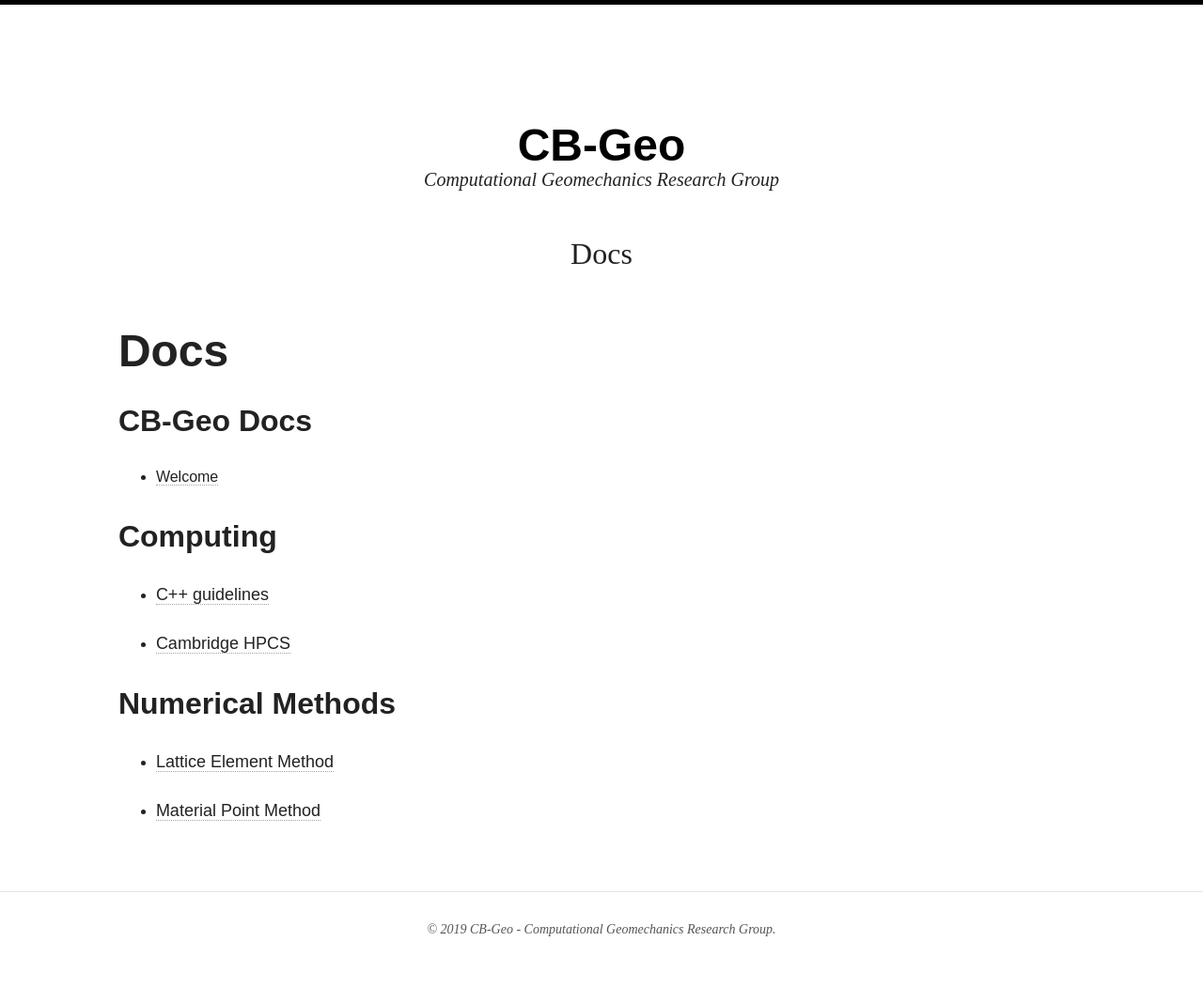
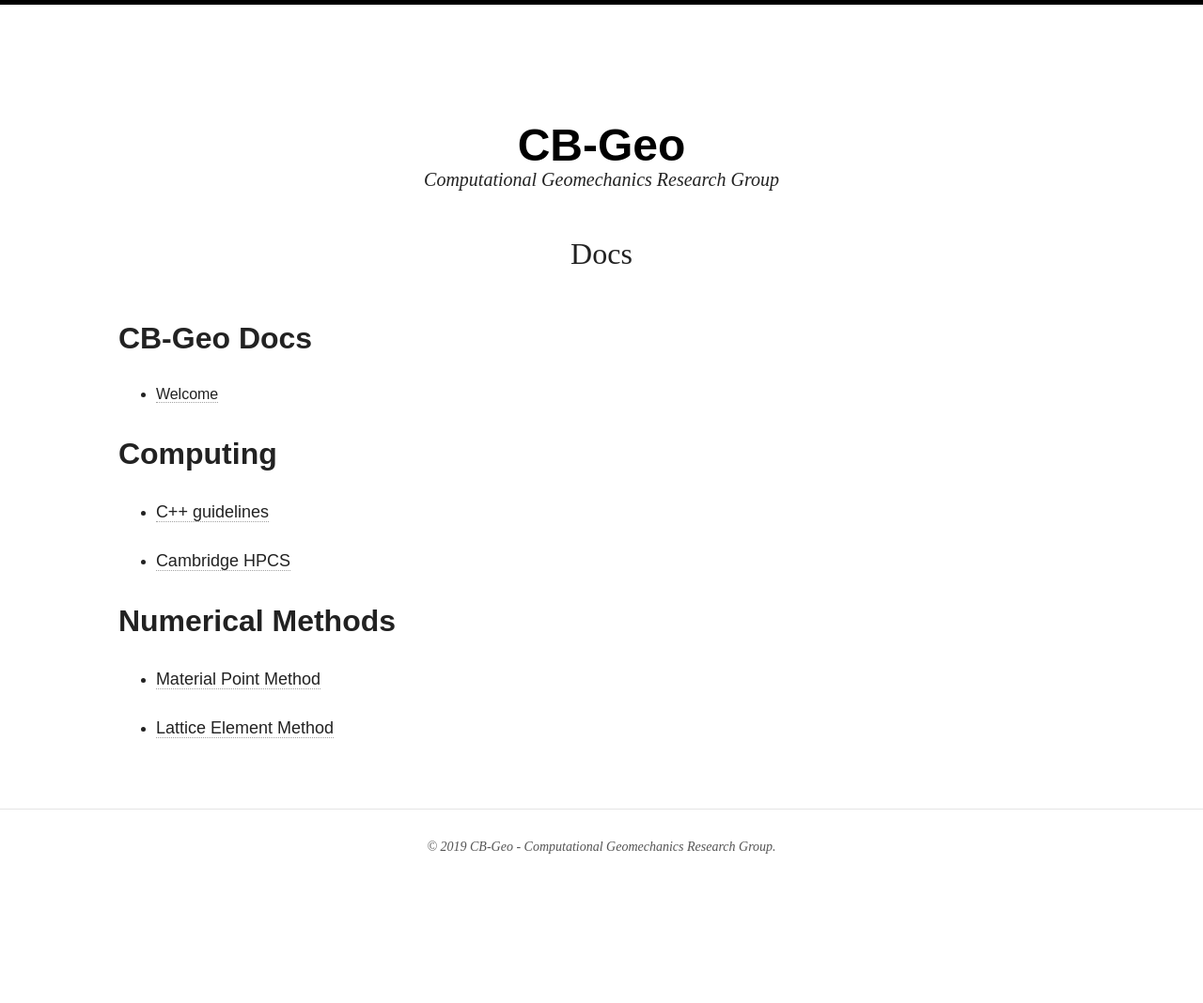
Before and after one commit to cb-geo/cb-geo.github.io, a Jekyll site: the page built from docs/index.md, in a window 1280 px wide. Shown: the whole page at 94% size. Built offline with Jekyll 4.4.1, drawn with Linux system fonts in a browser that asks for light colours; nearby versions of some CDN libraries; after the commit the page ends 980 px from its top, so only the background shows below that.

Commit message:
:pencil: Fix links in docs

```diff
--- a/docs/index.md
+++ b/docs/index.md
@@ -4,11 +4,9 @@
 excerpt: "CB-Geo Docs"
 ---
 
-# Docs
-
 ## CB-Geo Docs
 
-* [Welcome](https://cb-geo.github.io/doc/)
+* [Welcome](https://doc.cb-geo.com/)
 
 ## Computing
 
@@ -18,6 +16,6 @@
 
 ## Numerical Methods
 
+* [Material Point Method](https://mpm.cb-geo.com)
+
 * [Lattice Element Method](https://cb-geo.github.io/lem-doc)
-
-* [Material Point Method](https://cb-geo.github.io/mpm-doc)
```
